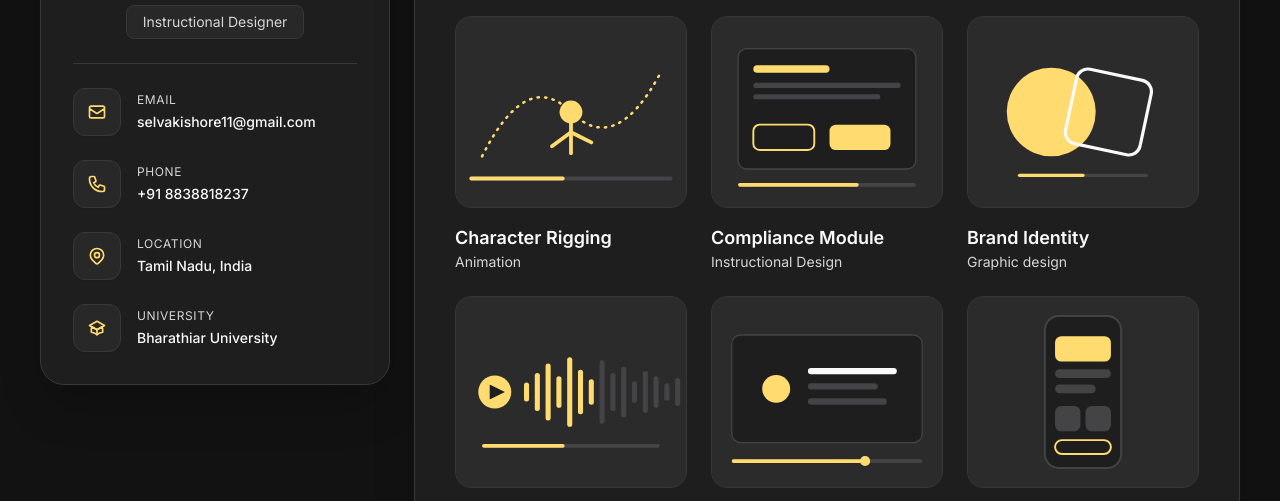
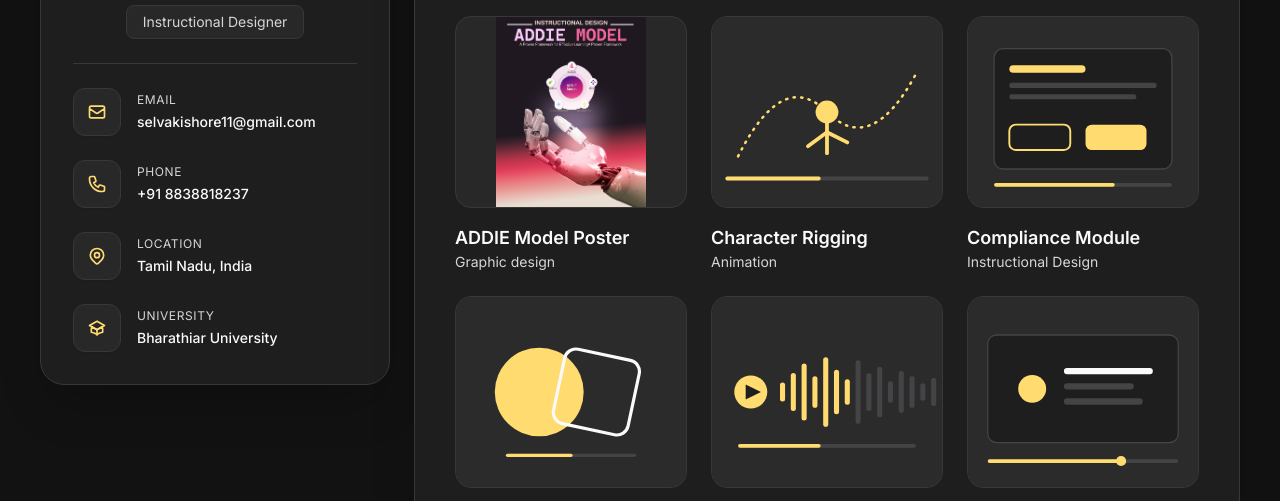
Before and after one commit to selvakishore/selvakishore, a plain HTML site: page index.html in a window 1280 px wide. Shown: the part 280-781 px from the top of the page. Drawn offline with nearby package versions, Linux system fonts and the light colour scheme.

Commit message:
Add ADDIE Model poster as a Graphic Design portfolio project (6afa9866f7dcd5835357e8fa)

```diff
--- a/index.html
+++ b/index.html
@@ -109,6 +109,13 @@ button:focus-visible,a:focus-visible{outline:2px solid var(--accent);outline-off
         </ul>
 
         <div class="grid grid-cols-1 md:grid-cols-2 xl:grid-cols-3 gap-6" id="portfolio-grid">
+          <div class="portfolio-item group" data-category="graphic">
+            <a href="assets/projects/addie-model-poster.jpg" target="_blank" rel="noopener" aria-label="View ADDIE Model poster full size (opens in a new tab)" class="block relative w-full h-48 rounded-2xl overflow-hidden mb-4 border border-borderDark bg-panelLight">
+              <img src="assets/projects/addie-model-poster.jpg" alt="ADDIE Model poster with a robotic hand and a circular diagram of Analysis, Design, Development, Implementation, and Evaluation" class="w-full h-full object-contain transition-transform duration-500 group-hover:scale-105">
+            </a>
+            <h3 class="text-lg font-semibold group-hover:text-accent transition-colors">ADDIE Model Poster</h3>
+            <p class="text-sm text-textMuted">Graphic design</p>
+          </div>
           <div class="portfolio-item group" data-category="animation">
             <div class="relative w-full h-48 rounded-2xl overflow-hidden mb-4 border border-borderDark bg-panelLight">
               <img data-thumb="animation" data-label="Character Rigging" alt="Character Rigging thumbnail" class="w-full h-full object-cover transition-transform duration-500 group-hover:scale-110">
```
Also changed, not shown: assets/projects/addie-model-poster.jpg (added).
